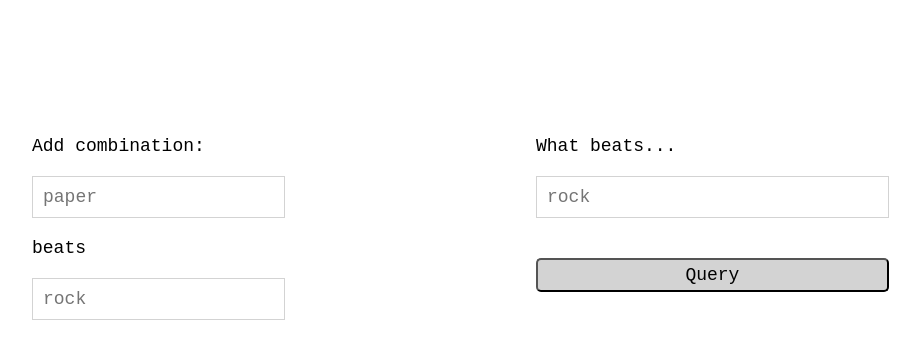
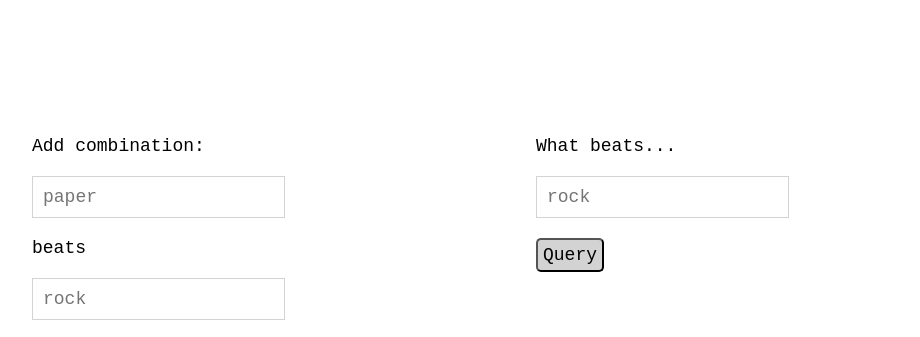
Before and after one commit to speedydelete/speedydelete.com, a plain HTML site: page wbr/index.html in a window 1280 px wide. Shown: the top 337 px of the page, without its empty margins (104-1024 px from the left). Drawn offline with Linux system fonts and the light colour scheme.

Commit message:
pls work

```diff
--- a/wbr/index.html
+++ b/wbr/index.html
@@ -28,7 +28,7 @@ body {
     flex-direction: column;
     padding: 10%;
     height: 100vh;
-    overflow: hidden;
+    overflow: scroll;
     position: absolute;
     top: 0;
     bottom: 0;
@@ -47,18 +47,10 @@ main {
 #get {
     margin-right: 15%;
     width: 35%;
-    display: flex;
-    justify-content: flex-start;
-    flex-direction: column;
 }
 
 #ttb {
     display: none;
-}
-
-ul {
-    overflow: scroll;
-    flex: 1;
 }
 
         </style>
```
